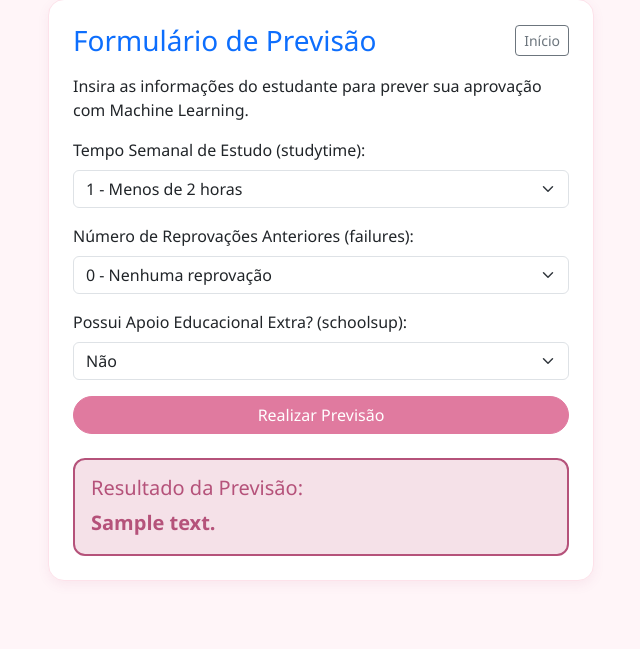
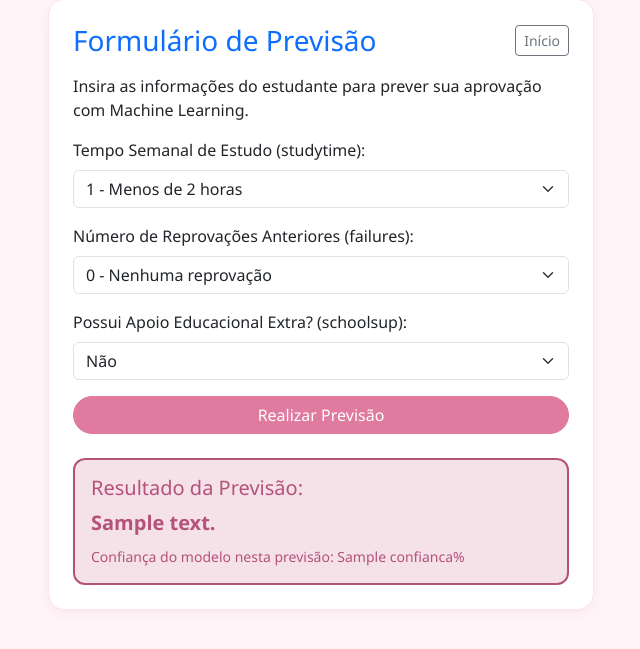
Before and after one commit to maluumendes/machine-learning-python, a Flask app: template templates/previsao.html in a window 1280 px wide. Shown: the part 49-698 px from the top of the page, without its empty margins (319-959 px from the left). Run offline with Flask 3, Linux system fonts and the light colour scheme; the template is opened without the code that fills it: most values are stand-ins (such as "Sample title", 1, 10 or a date in 2020).

Commit message:
Update previsao.html

```diff
--- a/templates/previsao.html
+++ b/templates/previsao.html
@@ -53,6 +53,7 @@
                         <div class="mt-4 {% if resultado.aprovado %}alerta-aprovado{% else %}alerta-reprovado{% endif %}" role="alert">
                             <h4 class="h5">Resultado da Previsão:</h4>
                             <p class="mb-0 fs-5"><strong>{{ resultado.texto }}</strong></p>
+                            <p class="mb-0 small mt-2">Confiança do modelo nesta previsão: {{ resultado.confianca }}%</p>
                         </div>
                     {% endif %}
                 </div>
```
